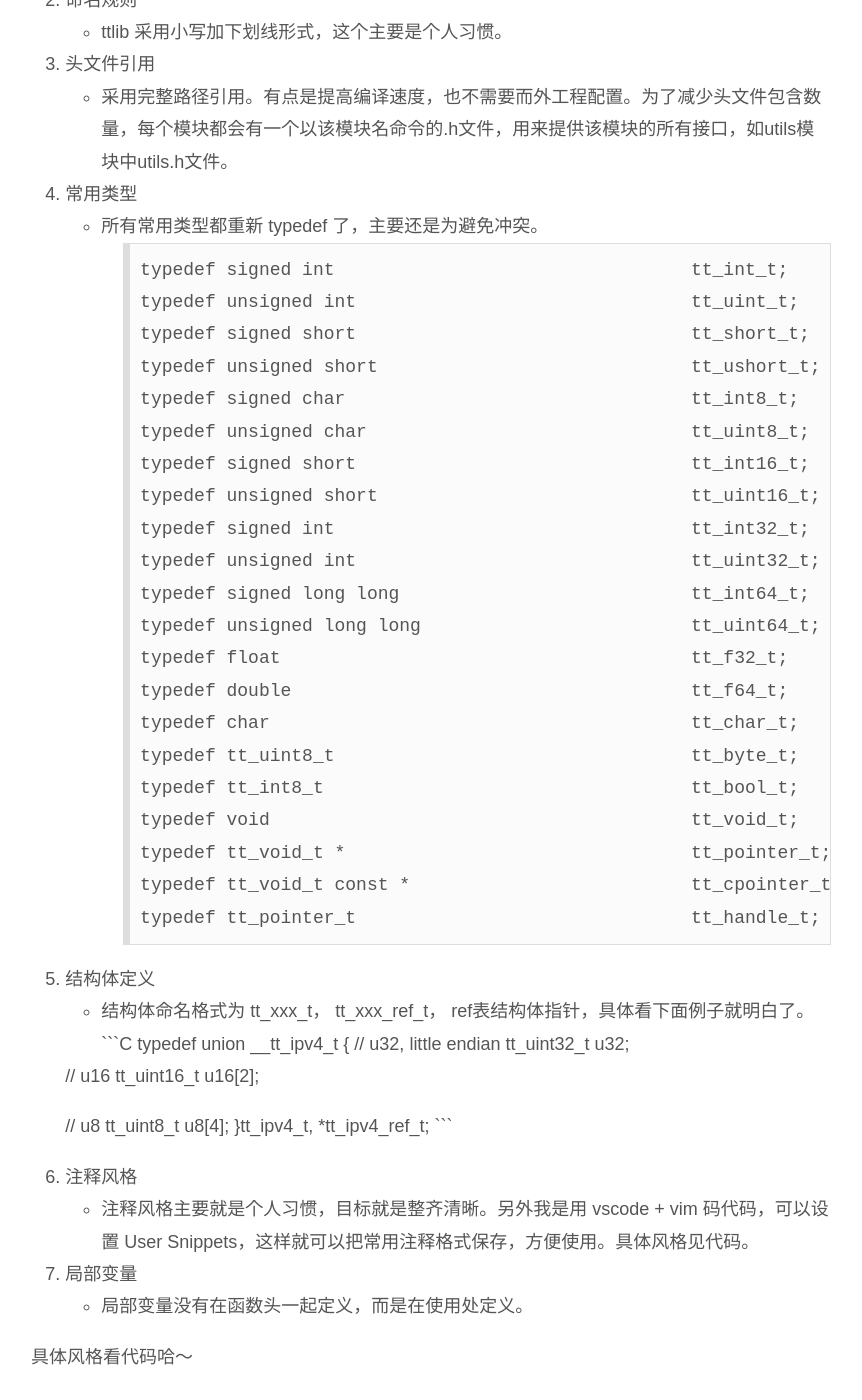
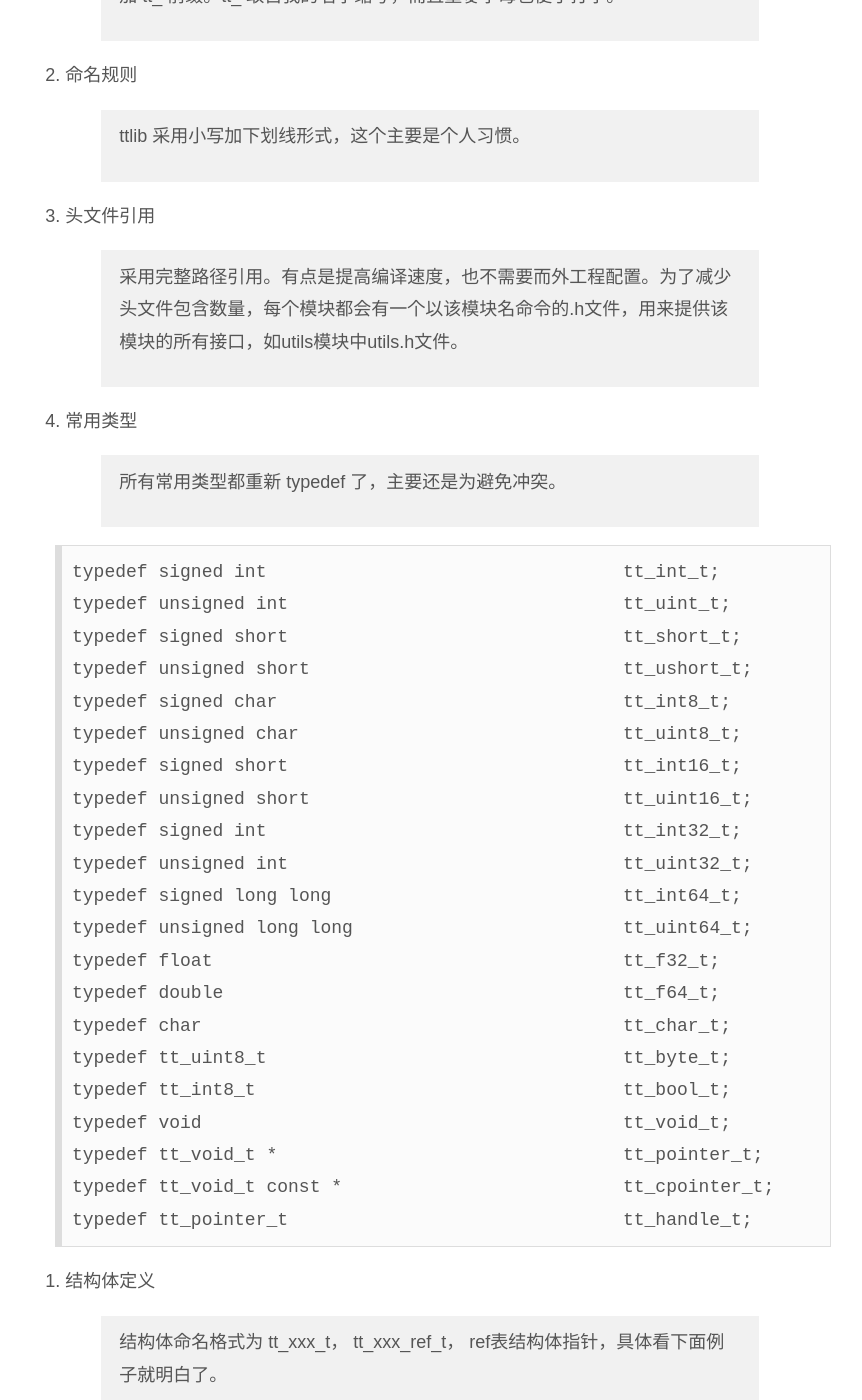
Before and after one commit to tangaoo/tangaoo.github.io, a Jekyll site: the page built from _posts/2021-3-13-codestyle-ttlib-1.md, in a window 1280 px wide and 1400 px high, scrolled down 263 px. Shown: the whole window, without its empty margins (209-1071 px from the left). Built offline with Jekyll 4.4.1, drawn with Linux system fonts in a browser that asks for light colours; some of the changed text lies outside the part shown.

Commit message:
complete codestyle

````diff
--- a/_posts/2021-3-13-codestyle-ttlib-1.md
+++ b/_posts/2021-3-13-codestyle-ttlib-1.md
@@ -4,17 +4,18 @@ title: ttlib(1) 编码风格
 ---
 
 1. 为什么函数、类型前有 tt_ 前缀？
-* C 没有空间命名，而ttlib是以库的形式提供给使用者，为避免命名冲突，所以加 tt_ 前缀。tt_ 取自我的名字缩写，而且重复字母也便于打字。
+> C 没有空间命名，而ttlib是以库的形式提供给使用者，为避免命名冲突，所以加 tt_ 前缀。tt_ 取自我的名字缩写，而且重复字母也便于打字。
 
 2. 命名规则
-* ttlib 采用小写加下划线形式，这个主要是个人习惯。
+> ttlib 采用小写加下划线形式，这个主要是个人习惯。
 
 3. 头文件引用
-* 采用完整路径引用。有点是提高编译速度，也不需要而外工程配置。为了减少头文件包含数量，每个模块都会有一个以该模块名命令的.h文件，用来提供该模块的所有接口，如utils模块中utils.h文件。
+> 采用完整路径引用。有点是提高编译速度，也不需要而外工程配置。为了减少头文件包含数量，每个模块都会有一个以该模块名命令的.h文件，用来提供该模块的所有接口，如utils模块中utils.h文件。
 
 4. 常用类型
-* 所有常用类型都重新 typedef 了，主要还是为避免冲突。
-```C
+> 所有常用类型都重新 typedef 了，主要还是为避免冲突。
+
+~~~ c
 typedef signed int                                 tt_int_t;
 typedef unsigned int                               tt_uint_t;
 typedef signed short                               tt_short_t;
@@ -36,11 +37,12 @@ typedef void                                       tt_void_t;
 typedef tt_void_t *                                tt_pointer_t;
 typedef tt_void_t const *                          tt_cpointer_t;
 typedef tt_pointer_t                               tt_handle_t;
-```
+~~~
 
 5. 结构体定义
-* 结构体命名格式为 tt_xxx_t， tt_xxx_ref_t， ref表结构体指针，具体看下面例子就明白了。
-```C
+>  结构体命名格式为 tt_xxx_t， tt_xxx_ref_t， ref表结构体指针，具体看下面例子就明白了。
+
+~~~ c
 typedef union __tt_ipv4_t
 {
     // u32, little endian
@@ -52,12 +54,12 @@ typedef union __tt_ipv4_t
     // u8
     tt_uint8_t      u8[4];
 }tt_ipv4_t, *tt_ipv4_ref_t;
-```
+~~~
 
 6. 注释风格
-* 注释风格主要就是个人习惯，目标就是整齐清晰。另外我是用 vscode + vim 码代码，可以设置 User Snippets，这样就可以把常用注释格式保存，方便使用。具体风格见代码。
+> 注释风格主要就是个人习惯，目标就是整齐清晰。另外我是用 vscode + vim 码代码，可以设置 User Snippets，这样就可以把常用注释格式保存，方便使用。具体风格见代码。
 
 7. 局部变量
-* 局部变量没有在函数头一起定义，而是在使用处定义。
+> 局部变量没有在函数头一起定义，而是在使用处定义。
 
 具体风格看代码哈～
````
